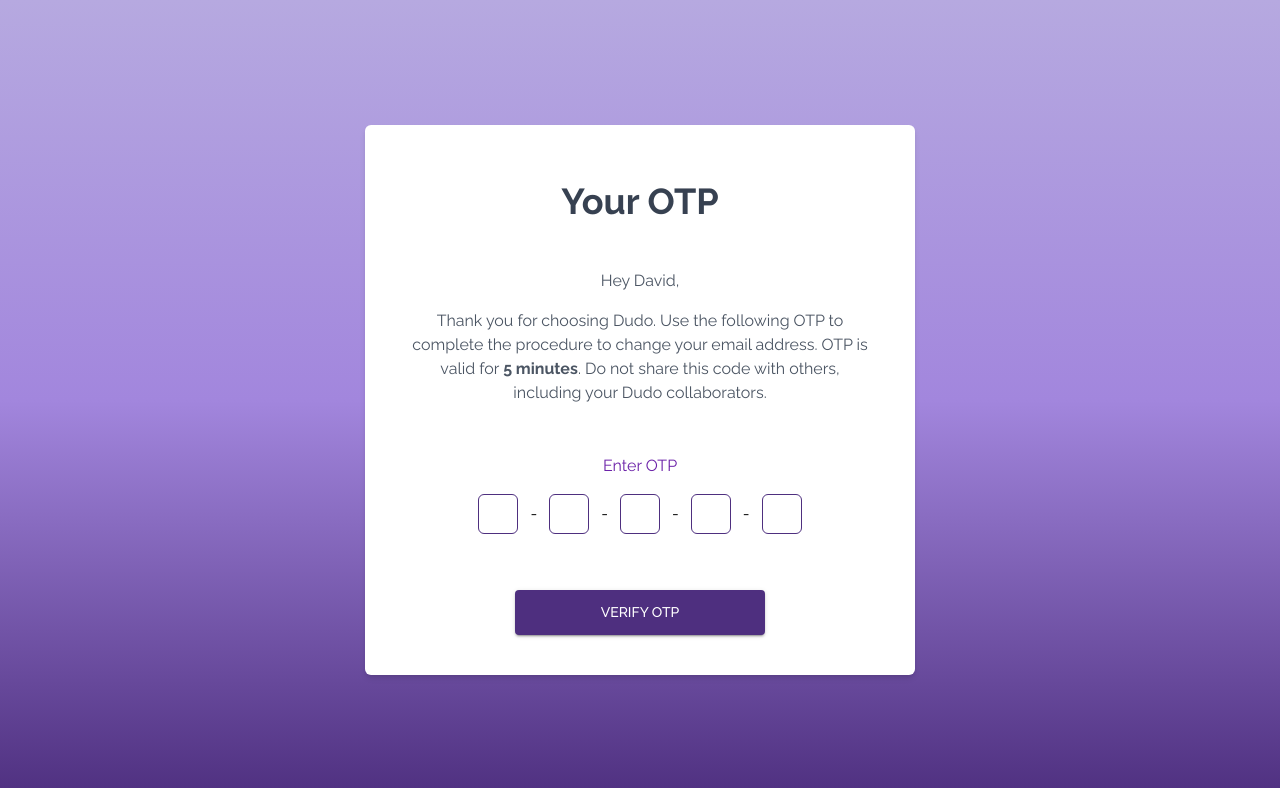
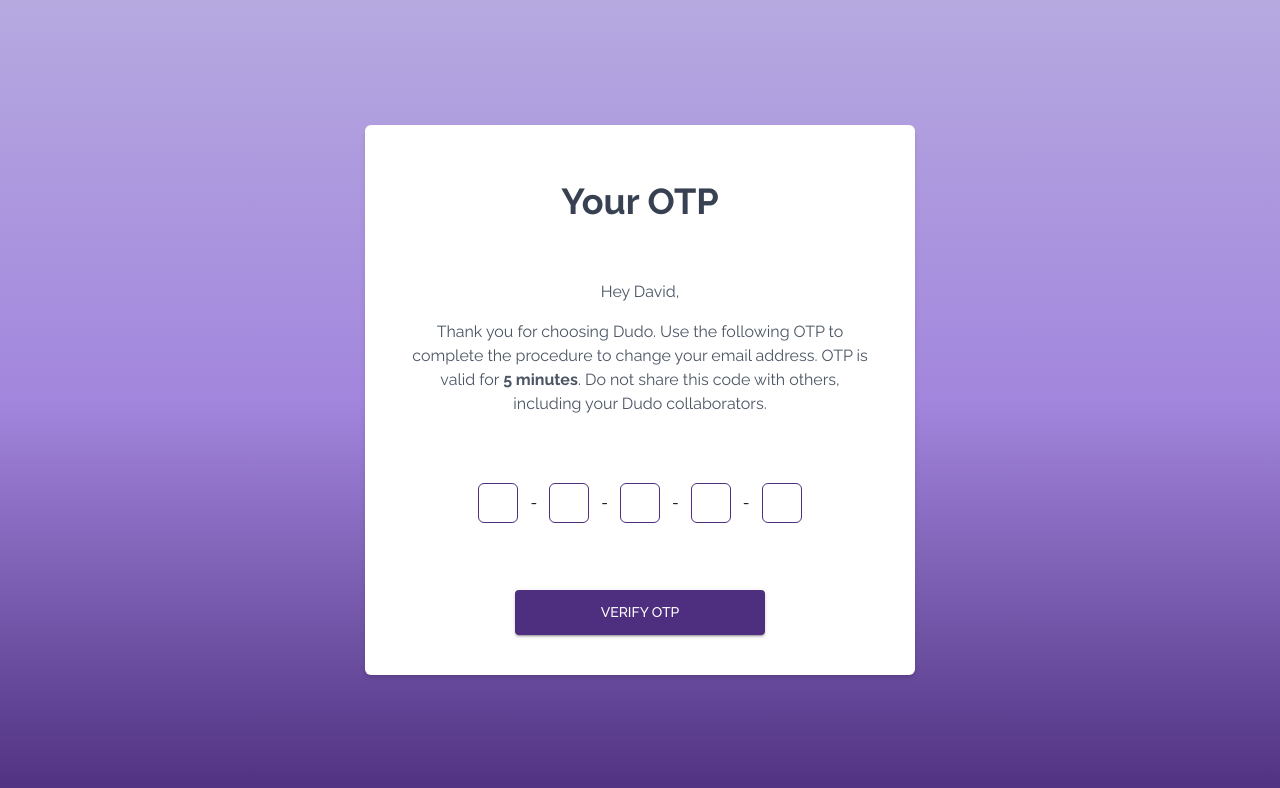
Before and after one commit to TalalMajeed/Dudo-Frontend, a React (Vite) app: page /verification in a window 1280 px wide. Shown: the top 788 px of the page. Built offline with nearby package versions, Linux system fonts and the light colour scheme.

Commit message:
removed otp label in verification page

```diff
--- a/src/pages/Verification/index.jsx
+++ b/src/pages/Verification/index.jsx
@@ -22,7 +22,6 @@ export default function Verification() {
         </div>
 
         <div className="flex flex-col items-center">
-          <label htmlFor="otp" className="text-purple-800 mb-2">Enter OTP</label>
           <OTPInput
             value={otp}
             onChange={setOtp}
```
